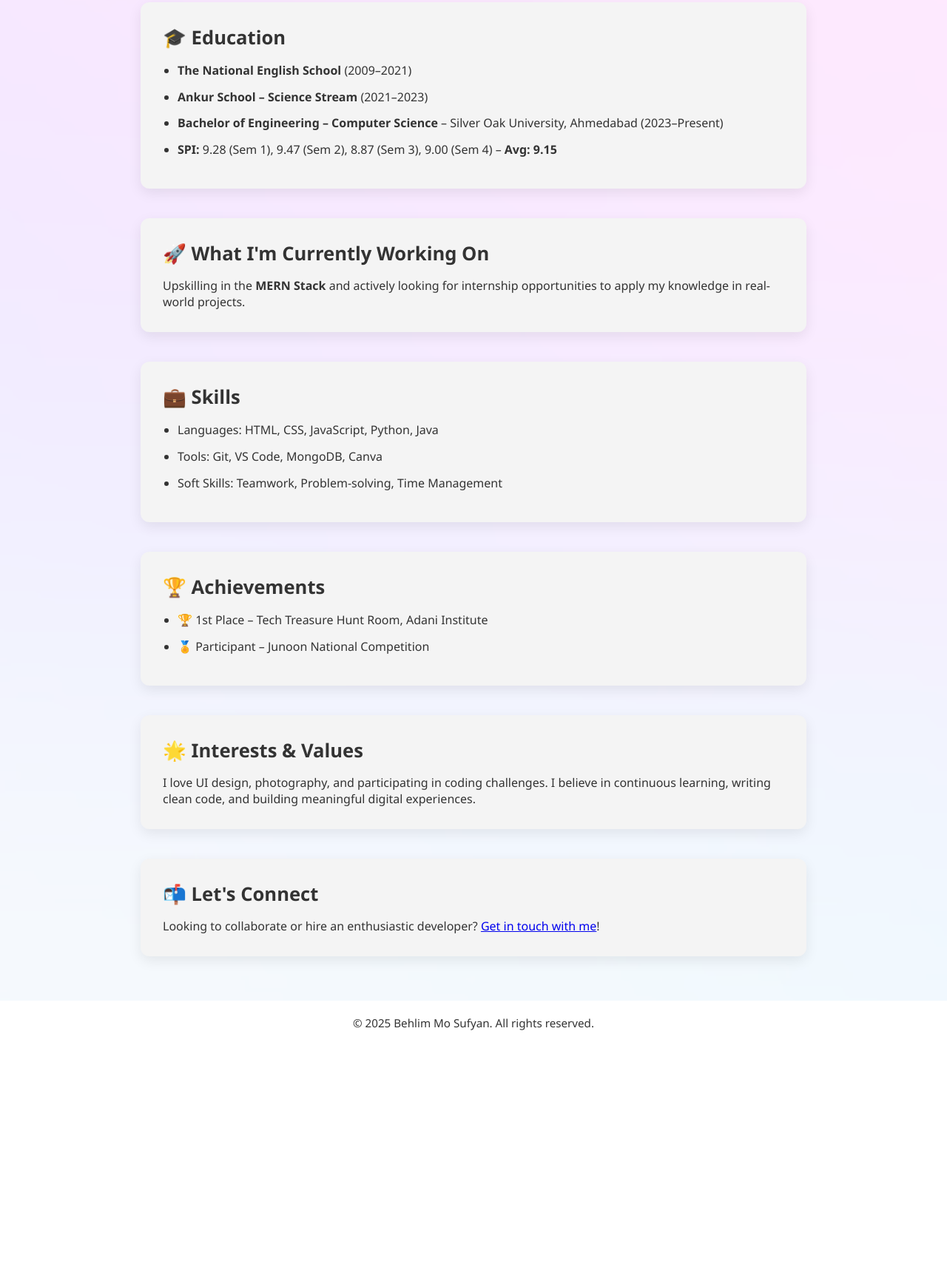
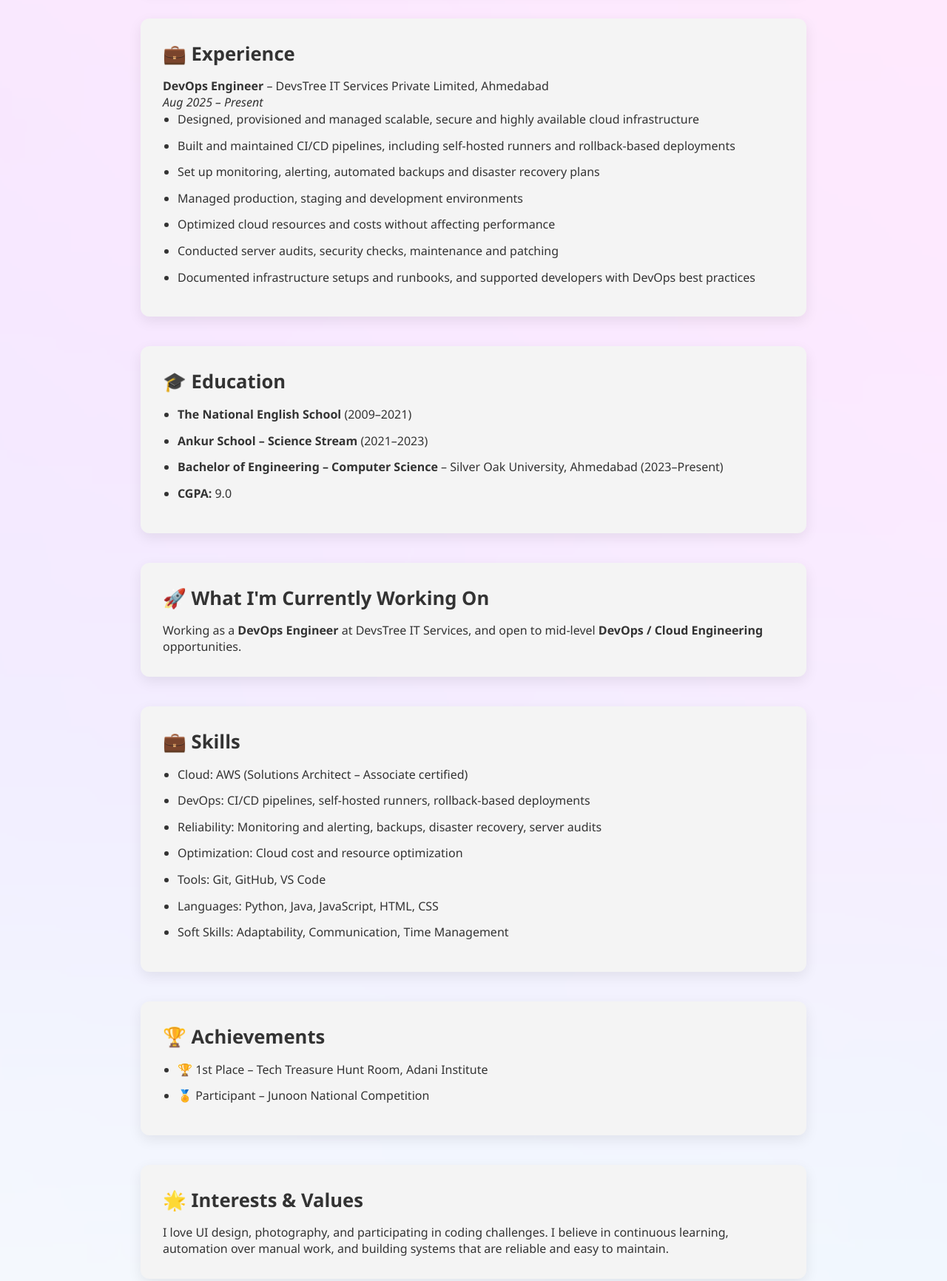
Before and after one commit to sufyan3018/portfolio, a plain HTML site: page index.html in a window 1280 px wide. Shown: the part 786-2518 px from the top of the page at 74% size. Before the commit the page ends 2199 px from the top, so only its background shows below. Drawn offline with Linux system fonts and the light colour scheme.

Commit message:
Update index.html

```diff
--- a/index.html
+++ b/index.html
@@ -286,37 +286,55 @@
     <img src="your-photo.jpg" alt="Sufyan's Profile Photo" />
     <div class="about-text">
       <h2>Hello! I'm Behlim Mo Sufyan</h2>
-      <p>I am a passionate Computer Science Engineering student with a strong interest in web development, design, and technology. I love creating interactive and animated websites using HTML, CSS, JavaScript, and modern tools.</p>
+      <p>I am a DevOps and Cloud Engineer with 1.3 years of hands-on experience building and managing cloud infrastructure, CI/CD pipelines, monitoring and disaster recovery. I am also an AWS Certified Solutions Architect – Associate and a Computer Science Engineering student at Silver Oak University.</p>
     </div>
   </div>
 
   <div class="section">
     <h3 class="emoji">📖 My Journey</h3>
-    <p>I began my tech journey in high school, exploring how websites work. Over time, I developed a passion for frontend and backend development, particularly the MERN stack.</p>
+    <p>I began my tech journey in high school, exploring how websites work. Over time, my interest moved from building applications to running them reliably, which led me into DevOps and cloud engineering, where I now focus on automation, availability and cost-efficient infrastructure.</p>
   </div>
 
   <div class="section">
-  <h3 class="emoji">🎓 Education</h3>
+    <h3 class="emoji">💼 Experience</h3>
+    <p><strong>DevOps Engineer</strong> – DevsTree IT Services Private Limited, Ahmedabad<br><em>Aug 2025 – Present</em></p>
+    <ul>
+      <li>Designed, provisioned and managed scalable, secure and highly available cloud infrastructure</li>
+      <li>Built and maintained CI/CD pipelines, including self-hosted runners and rollback-based deployments</li>
+      <li>Set up monitoring, alerting, automated backups and disaster recovery plans</li>
+      <li>Managed production, staging and development environments</li>
+      <li>Optimized cloud resources and costs without affecting performance</li>
+      <li>Conducted server audits, security checks, maintenance and patching</li>
+      <li>Documented infrastructure setups and runbooks, and supported developers with DevOps best practices</li>
+    </ul>
+  </div>
+
+  <div class="section">
+    <h3 class="emoji">🎓 Education</h3>
   <ul>
     <li><strong>The National English School</strong> (2009–2021)</li>
     <li><strong>Ankur School – Science Stream</strong> (2021–2023)</li>
     <li><strong>Bachelor of Engineering – Computer Science</strong> – Silver Oak University, Ahmedabad (2023–Present)</li>
-    <li><strong>SPI:</strong> 9.28 (Sem 1), 9.47 (Sem 2), 8.87 (Sem 3), 9.00 (Sem 4) – <strong>Avg: 9.15</strong></li>
+    <li><strong>CGPA:</strong> 9.0</li>
   </ul>
 </div>
 
 
   <div class="section">
     <h3 class="emoji">🚀 What I'm Currently Working On</h3>
-    <p>Upskilling in the <strong>MERN Stack</strong> and actively looking for internship opportunities to apply my knowledge in real-world projects.</p>
+    <p>Working as a <strong>DevOps Engineer</strong> at DevsTree IT Services, and open to mid-level <strong>DevOps / Cloud Engineering</strong> opportunities.</p>
   </div>
 
   <div class="section">
     <h3 class="emoji">💼 Skills</h3>
     <ul>
-      <li>Languages: HTML, CSS, JavaScript, Python, Java</li>
-      <li>Tools: Git, VS Code, MongoDB, Canva</li>
-      <li>Soft Skills: Teamwork, Problem-solving, Time Management</li>
+      <li>Cloud: AWS (Solutions Architect – Associate certified)</li>
+      <li>DevOps: CI/CD pipelines, self-hosted runners, rollback-based deployments</li>
+      <li>Reliability: Monitoring and alerting, backups, disaster recovery, server audits</li>
+      <li>Optimization: Cloud cost and resource optimization</li>
+      <li>Tools: Git, GitHub, VS Code</li>
+      <li>Languages: Python, Java, JavaScript, HTML, CSS</li>
+      <li>Soft Skills: Adaptability, Communication, Time Management</li>
     </ul>
   </div>
 
@@ -330,16 +348,16 @@
 
   <div class="section">
     <h3 class="emoji">🌟 Interests & Values</h3>
-    <p>I love UI design, photography, and participating in coding challenges. I believe in continuous learning, writing clean code, and building meaningful digital experiences.</p>
+    <p>I love UI design, photography, and participating in coding challenges. I believe in continuous learning, automation over manual work, and building systems that are reliable and easy to maintain.</p>
   </div>
 
   <div class="section">
     <h3 class="emoji">📬 Let's Connect</h3>
-    <p>Looking to collaborate or hire an enthusiastic developer? <a href="contact.html">Get in touch with me</a>!</p>
+    <p>Looking to collaborate or hire for a DevOps / Cloud Engineer role? <a href="contact.html">Get in touch with me</a>!</p>
   </div>
 
   <div class="footer">
-    © 2025 Behlim Mo Sufyan. All rights reserved.
+    © 2026 Behlim Mo Sufyan. All rights reserved.
   </div>
 
 <script>
```
